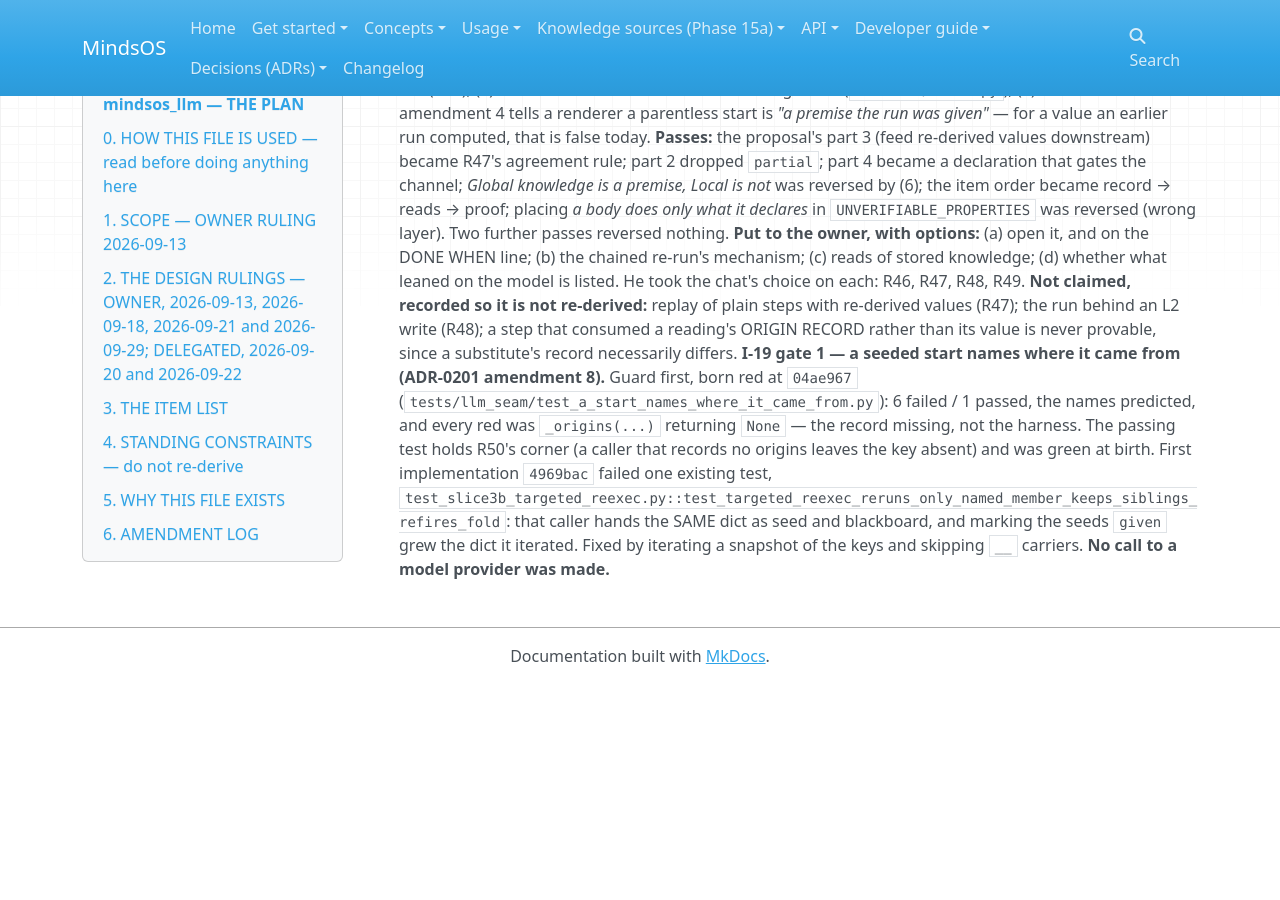
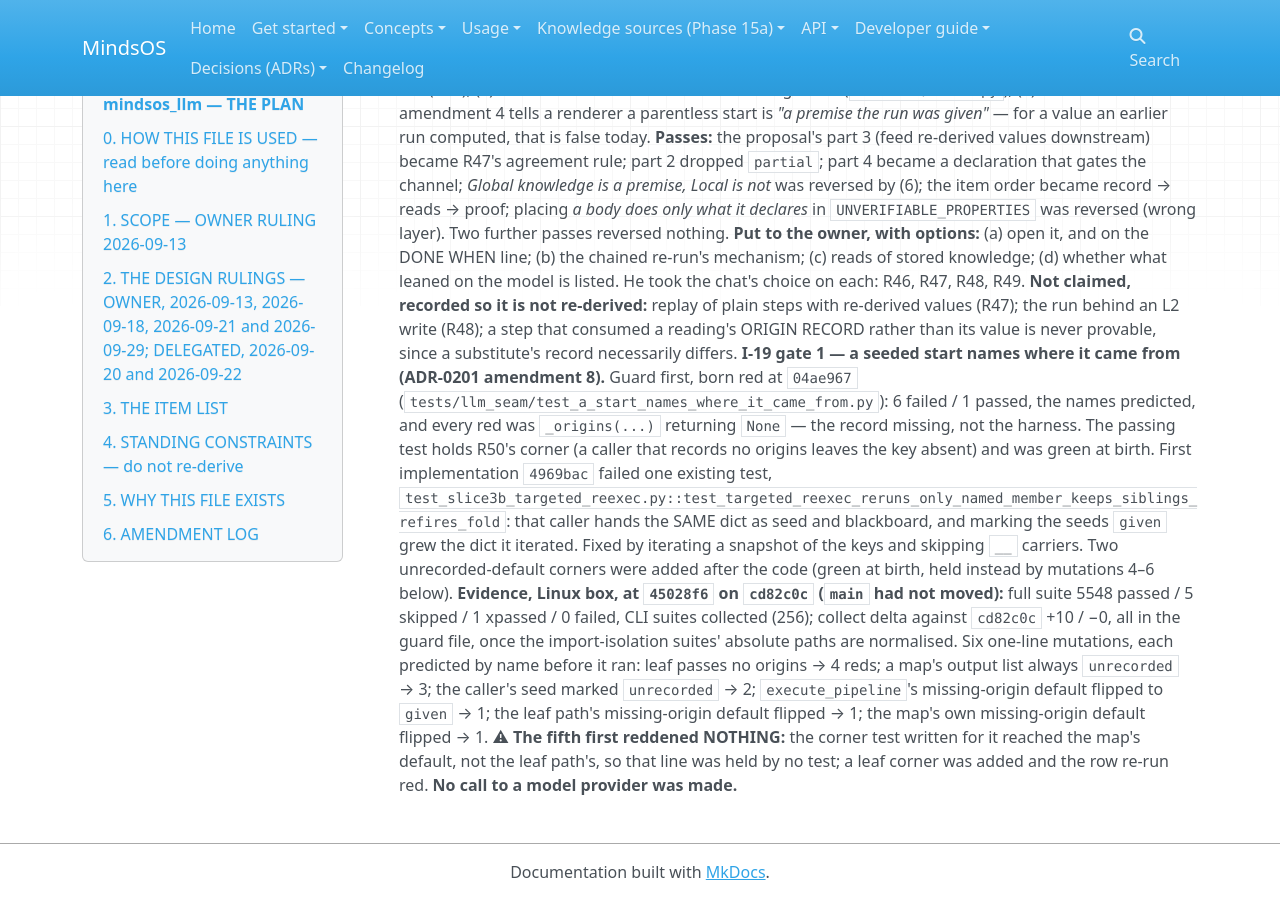
Before and after one commit to halvim/mindsos, an MkDocs documentation site: the page built from docs/plans/MINDSOS_LLM_PLAN.md, in a window 1280 px wide and 900 px high, scrolled down 20773 px. Built offline with MkDocs 1.6.1, drawn with Linux system fonts in a browser that asks for light colours; nearby versions of some CDN libraries; before the commit the page ends 21457 px from its top, so only the background shows below that.

Commit message:
I-19 gate 1: record the gate evidence in plan section 6
Co-Authored-By: Claude Opus 5.5 <noreply@anthropic.com>

Claude-Session: https://claude.ai/code/session_01Uz91X1Lm4GuwZCwabSEuso

```diff
--- a/docs/plans/MINDSOS_LLM_PLAN.md
+++ b/docs/plans/MINDSOS_LLM_PLAN.md
@@ -1044,4 +1044,16 @@ amendment.)*
   `test_slice3b_targeted_reexec.py::test_targeted_reexec_reruns_only_named_member_keeps_siblings_refires_fold`:
   that caller hands the SAME dict as seed and blackboard, and marking the seeds
   `given` grew the dict it iterated. Fixed by iterating a snapshot of the keys and
-  skipping `__` carriers. **No call to a model provider was made.**
+  skipping `__` carriers. Two unrecorded-default corners were added after the code
+  (green at birth, held instead by mutations 4–6 below). **Evidence, Linux box, at
+  `45028f6` on `cd82c0c` (`main` had not moved):** full suite 5548 passed / 5
+  skipped / 1 xpassed / 0 failed, CLI suites collected (256); collect delta against
+  `cd82c0c` +10 / −0, all in the guard file, once the import-isolation suites'
+  absolute paths are normalised. Six one-line mutations, each predicted by name before
+  it ran: leaf passes no origins → 4 reds; a map's output list always `unrecorded` →
+  3; the caller's seed marked `unrecorded` → 2; `execute_pipeline`'s missing-origin
+  default flipped to `given` → 1; the leaf path's missing-origin default flipped → 1;
+  the map's own missing-origin default flipped → 1. ⚠ **The fifth first reddened
+  NOTHING:** the corner test written for it reached the map's default, not the leaf
+  path's, so that line was held by no test; a leaf corner was added and the row
+  re-run red. **No call to a model provider was made.**
```
